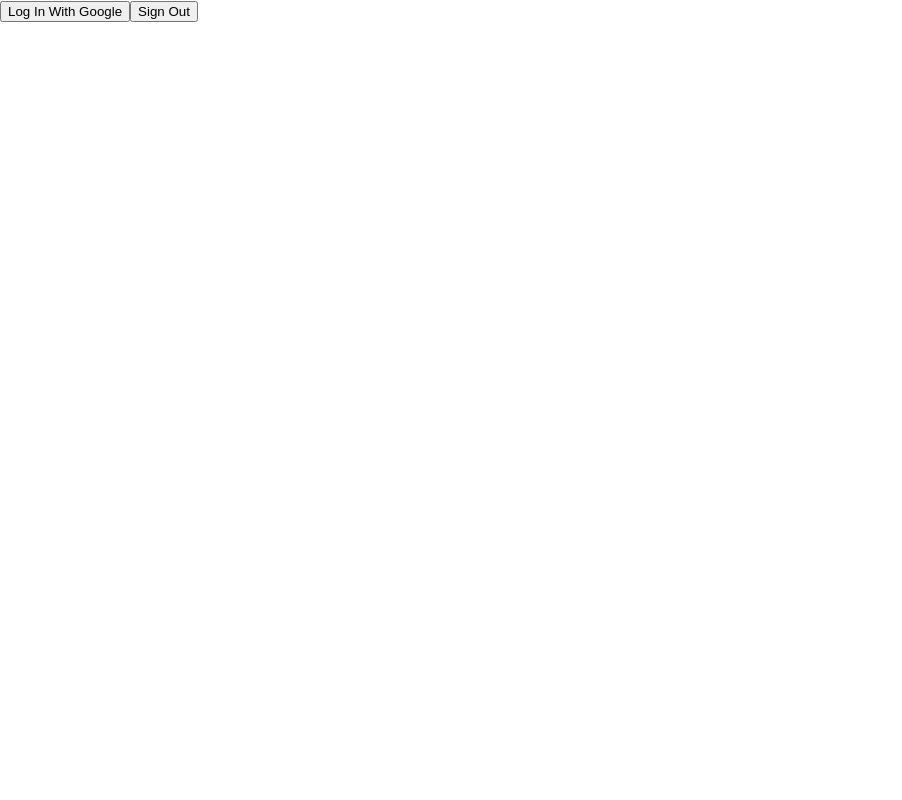
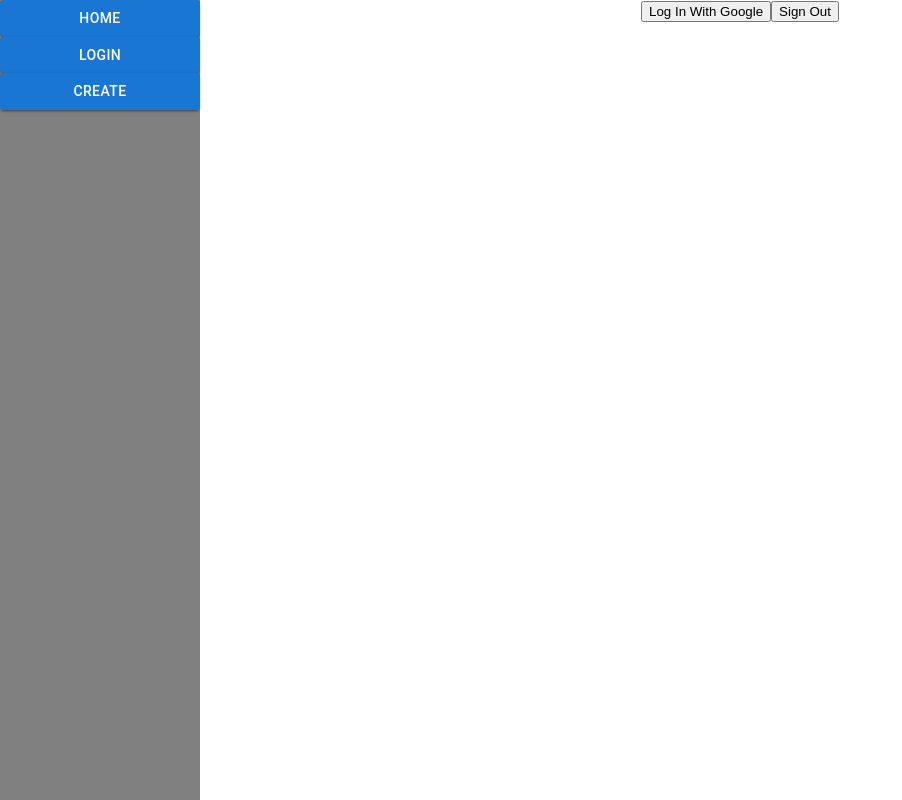
Before and after one commit to zach-habib/Biteful, a React (Create React App) app: page /login in a window 1280 px wide. Shown: the whole page, without its empty margins (0-902 px from the left). Built offline with nearby package versions, Linux system fonts and the light colour scheme; no server answers.

Commit message:
add sidebar to login page

```diff
--- a/src/routes/Create.js
+++ b/src/routes/Create.js
@@ -3,7 +3,7 @@ import { useNavigate } from 'react-router-dom'
 import { useFirebaseAuth } from '../FirebaseAuthProvider'
 import Step from './../components/Step'
 import recipesData from './../components/recipesData'
-import Sidebar from "../components/Sidebar/Sidebar"
+import Sidebar from "../components/sidebar/Sidebar"
 
 let recipeData, setRecipe
 
--- a/src/routes/Home.js
+++ b/src/routes/Home.js
@@ -2,7 +2,7 @@ import { Link } from 'react-router-dom'
 import Button from '@mui/material/Button'
 import RecipeView from './../components/RecipeView'
 import { useFirebaseAuth } from '../FirebaseAuthProvider'
-import Sidebar from '../components/Sidebar/Sidebar'
+import Sidebar from '../components/sidebar/Sidebar'
 
 function Home() {
   return (
--- a/src/routes/Login.js
+++ b/src/routes/Login.js
@@ -1,6 +1,7 @@
 import React from 'react'
 import { Link, useNavigate } from 'react-router-dom'
 import { useFirebaseAuth } from '../FirebaseAuthProvider'
+import Sidebar from '../components/sidebar/Sidebar'
 
 function Login(props) {
   const navigate = useNavigate();
@@ -18,7 +19,9 @@ function Login(props) {
   }
 
   return (
-    <div>
+    <div className="main">
+      <Sidebar />
+      <div className="content">
         <button onClick={HandleLogin}>
           Log In With Google
         </button>
@@ -27,6 +30,7 @@ function Login(props) {
           Sign Out
         </button>
       </div>
+    </div>
   )
 }
 
```
Lines whose indentation alone changed are shown as unchanged.
